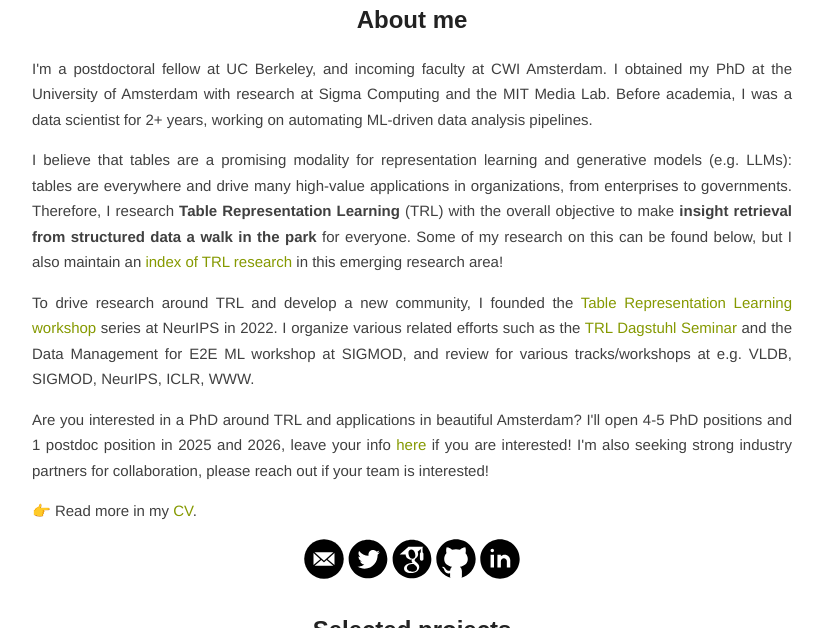
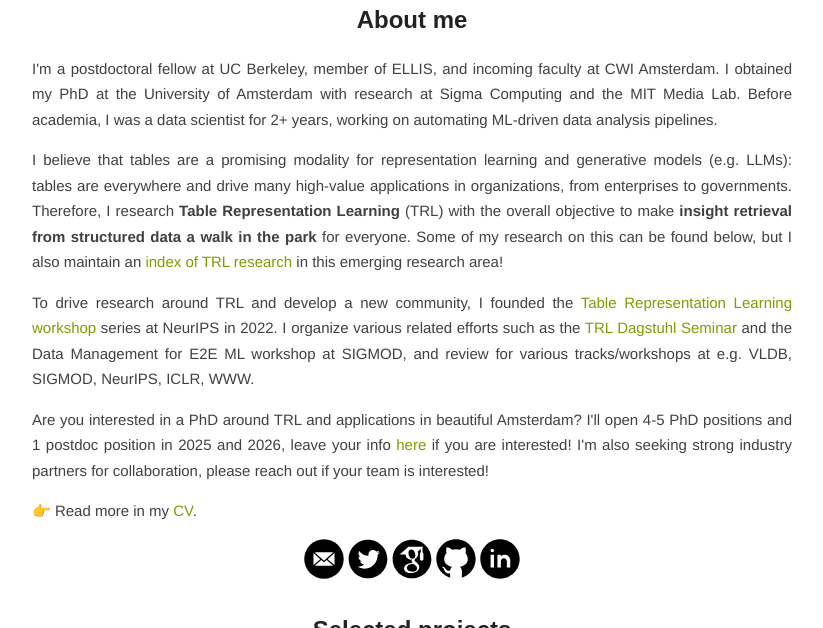
Before and after one commit to madelonhulsebos/madelonhulsebos.github.io, a Jekyll site: the page built from index.html, in a window 1280 px wide and 900 px high, cut to the strip 272-900 px from the top of the window. Shown: the whole strip, without its empty margins (228-1051 px from the left). Built offline with Jekyll 4.4.1, drawn with Linux system fonts in a browser that asks for light colours; the list of posts is cut into pages by our own code; some of the changed text lies outside the part shown.

Commit message:
small updates, ellis

```diff
--- a/index.html
+++ b/index.html
@@ -17,7 +17,7 @@
  <div style="text-align: justify;">
 
   <h2>About me</h2>
-  I'm a postdoctoral fellow at UC Berkeley, and incoming faculty at CWI Amsterdam. I obtained my PhD at the University of Amsterdam with research at Sigma Computing and the MIT Media Lab. Before academia, I was a data scientist for 2+ years, working on automating ML-driven data analysis pipelines.
+  I'm a postdoctoral fellow at UC Berkeley, member of ELLIS, and incoming faculty at CWI Amsterdam. I obtained my PhD at the University of Amsterdam with research at Sigma Computing and the MIT Media Lab. Before academia, I was a data scientist for 2+ years, working on automating ML-driven data analysis pipelines.
   <p>
   I believe that tables are a promising modality for representation learning and generative models (e.g. LLMs): tables are everywhere and drive many high-value applications in organizations, from enterprises to governments.
   Therefore, I research <b>Table Representation Learning</b> (TRL) with the overall objective to make <b>insight retrieval from structured data a walk in the park</b> for everyone. Some of my research on this can be found below, but I also maintain an <a href="{{ site.baseurl }}/trl" target="blank">index of TRL research</a> in this emerging research area!
```
Also changed, not shown: _posts/2024-06-20-sigmod-recap.md (+1 -1 lines).
